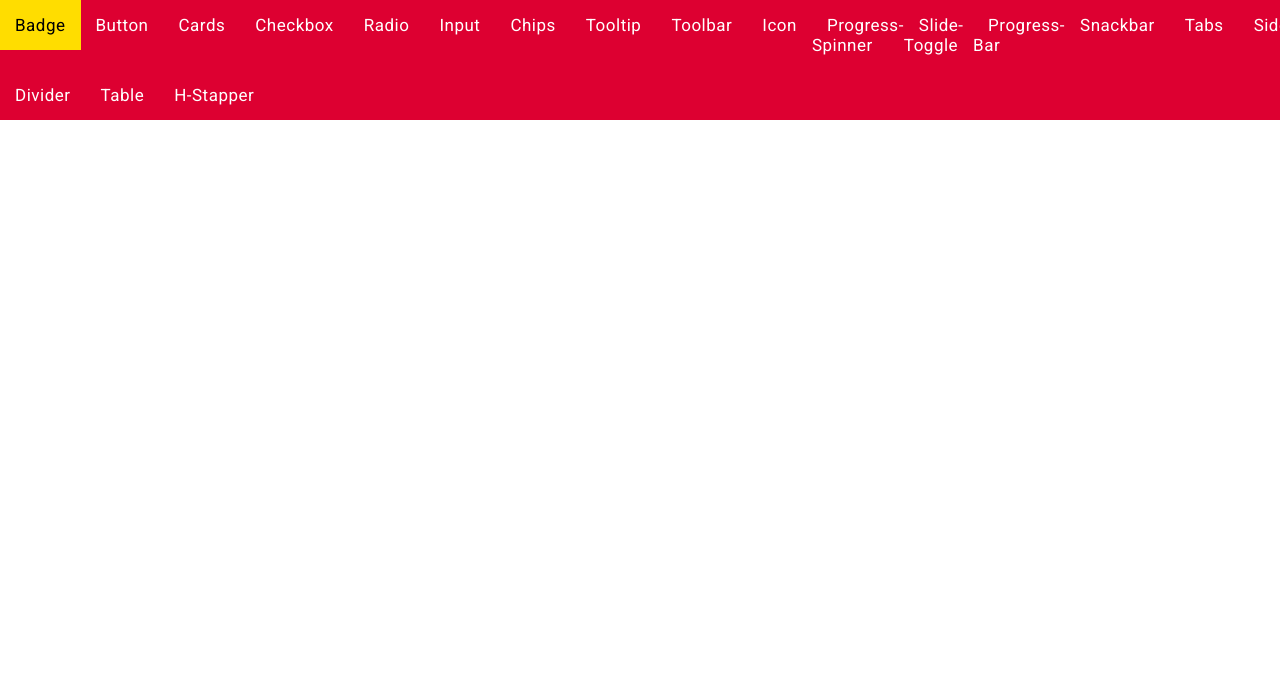
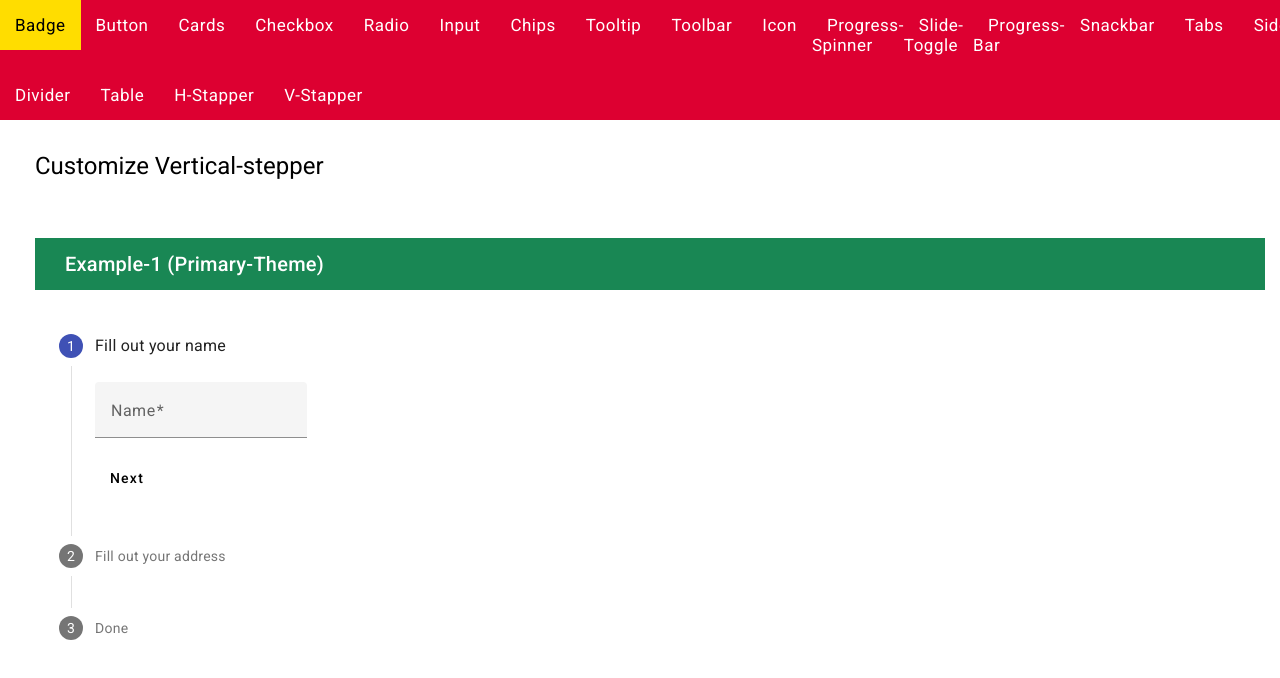
Before and after one commit to Haresh-thumar/Angular-Material-v15-Customize, an Angular app: page /v-stapper in a window 1280 px wide. Before the commit this address led to /. Shown: the top 678 px of the page. Built offline with nearby package versions, Linux system fonts and the light colour scheme.

Commit message:
verticle stepper customize half

```diff
--- a/src/app/app-routing.module.ts
+++ b/src/app/app-routing.module.ts
@@ -22,6 +22,7 @@ import { ExpensionPanelComponent } from './expension-panel/expension-panel.compo
 import { DividerComponent } from './divider/divider.component';
 import { TableComponent } from './table/table.component';
 import { HorizontalStapperComponent } from './horizontal-stapper/horizontal-stapper.component';
+import { VerticalStepperComponent } from './vertical-stepper/vertical-stepper.component';
 
 const routes: Routes = [
   { path: 'badge', component: BadgeComponent },
@@ -46,6 +47,7 @@ const routes: Routes = [
   { path: 'divider', component: DividerComponent },
   { path: 'table', component: TableComponent },
   { path: 'h-stapper', component: HorizontalStapperComponent },
+  { path: 'v-stapper', component: VerticalStepperComponent },
 ];
 
 @NgModule({
--- a/src/app/app.component.html
+++ b/src/app/app.component.html
@@ -27,6 +27,7 @@
     <li><a routerLink="divider" routerLinkActive="active">Divider</a></li>
     <li><a routerLink="table" routerLinkActive="active">Table</a></li>
     <li><a routerLink="h-stapper" routerLinkActive="active">H-Stapper</a></li>
+    <li><a routerLink="v-stapper" routerLinkActive="active">V-Stapper</a></li>
   </ul>
 </section>
 
--- a/src/app/app.module.ts
+++ b/src/app/app.module.ts
@@ -53,6 +53,7 @@ import { MatTableModule } from '@angular/material/table';
 import { MatPaginatorModule } from '@angular/material/paginator';
 import { HorizontalStapperComponent } from './horizontal-stapper/horizontal-stapper.component';
 import {MatStepperModule} from '@angular/material/stepper';
+import { VerticalStepperComponent } from './vertical-stepper/vertical-stepper.component';
 
 
 
@@ -83,7 +84,8 @@ import {MatStepperModule} from '@angular/material/stepper';
     ExpensionPanelComponent,
     DividerComponent,
     TableComponent,
-    HorizontalStapperComponent
+    HorizontalStapperComponent,
+    VerticalStepperComponent
   ],
   imports: [
     BrowserModule,
--- /dev/null
+++ b/src/app/vertical-stepper/vertical-stepper.component.html
@@ -0,0 +1,48 @@
+<h1>Customize Vertical-stepper</h1>
+
+<br><br>
+
+<!------------------------------------------------------------------------------------------------------------------
+                                            Example-1 (Primary-Theme)
+------------------------------------------------------------------------------------------------------------------->
+<section>
+    <div class="stepper-title">
+        <h2>Example-1 (Primary-Theme)</h2>
+    </div>
+
+    <mat-stepper orientation="vertical" linear="true" #stepper color="primary">
+        <mat-step [stepControl]="firstFormGroup" errorMessage="Address is required.">
+            <form [formGroup]="firstFormGroup">
+                <ng-template matStepLabel>Fill out your name</ng-template>
+                <mat-form-field appearance="fill">
+                    <mat-label>Name</mat-label>
+                    <input matInput placeholder="Last name, First name" formControlName="field1" required>
+                </mat-form-field>
+                <div>
+                    <button mat-button matStepperNext>Next</button>
+                </div>
+            </form>
+        </mat-step>
+        <mat-step [stepControl]="secondFormGroup">
+            <form [formGroup]="secondFormGroup">
+                <ng-template matStepLabel>Fill out your address</ng-template>
+                <mat-form-field appearance="fill">
+                    <mat-label>Address</mat-label>
+                    <input matInput placeholder="Ex. 1 Main St, New York, NY" formControlName="field2" required>
+                </mat-form-field>
+                <div>
+                    <button mat-button matStepperPrevious>Back</button>
+                    <button mat-button matStepperNext>Next</button>
+                </div>
+            </form>
+        </mat-step>
+        <mat-step>
+            <ng-template matStepLabel>Done</ng-template>
+            <p>You are now done.</p>
+            <div>
+                <button mat-button matStepperPrevious>Back</button>
+                <button mat-button (click)="stepper.reset()">Reset</button>
+            </div>
+        </mat-step>
+    </mat-stepper>
+</section>
--- /dev/null
+++ b/src/app/vertical-stepper/vertical-stepper.component.scss
@@ -0,0 +1,16 @@
+.stepper-title {
+    width: 100%;
+    background-color: #198754;
+    padding: 10px;
+    margin: 0 0 20px 0;
+}
+
+.stepper-title h2 {
+    margin: 0 0 0 20px;
+    color: #fff;
+}
+
+
+/*---------------------------------------------------------------------------------------------------------------------------------------
+                                                    Example-1 (Primary-Theme)
+---------------------------------------------------------------------------------------------------------------------------------------*/
--- /dev/null
+++ b/src/app/vertical-stepper/vertical-stepper.component.ts
@@ -0,0 +1,26 @@
+import { Component } from '@angular/core';
+import { FormBuilder, FormGroup, Validators } from '@angular/forms';
+
+@Component({
+  selector: 'app-vertical-stepper',
+  templateUrl: './vertical-stepper.component.html',
+  styleUrls: ['./vertical-stepper.component.scss']
+})
+export class VerticalStepperComponent {
+
+  firstFormGroup!: FormGroup;
+  secondFormGroup!: FormGroup;
+
+  constructor(private _formbuilder: FormBuilder) { }
+
+  ngOnInit(): void {
+    this.firstFormGroup = this._formbuilder.group({
+      field1: ['', Validators.required]
+    });
+
+    this.secondFormGroup = this._formbuilder.group({
+      field2: ['', Validators.required]
+    });
+  }
+
+}
```
Also changed, not shown: 1 other file (tests, documents, lock files or other folders).
